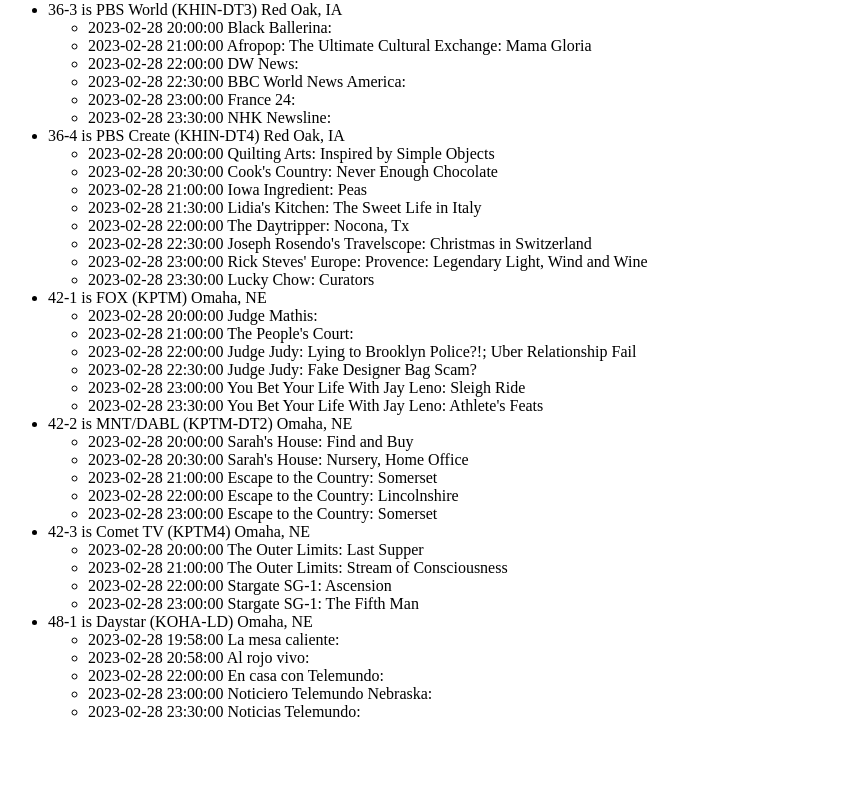
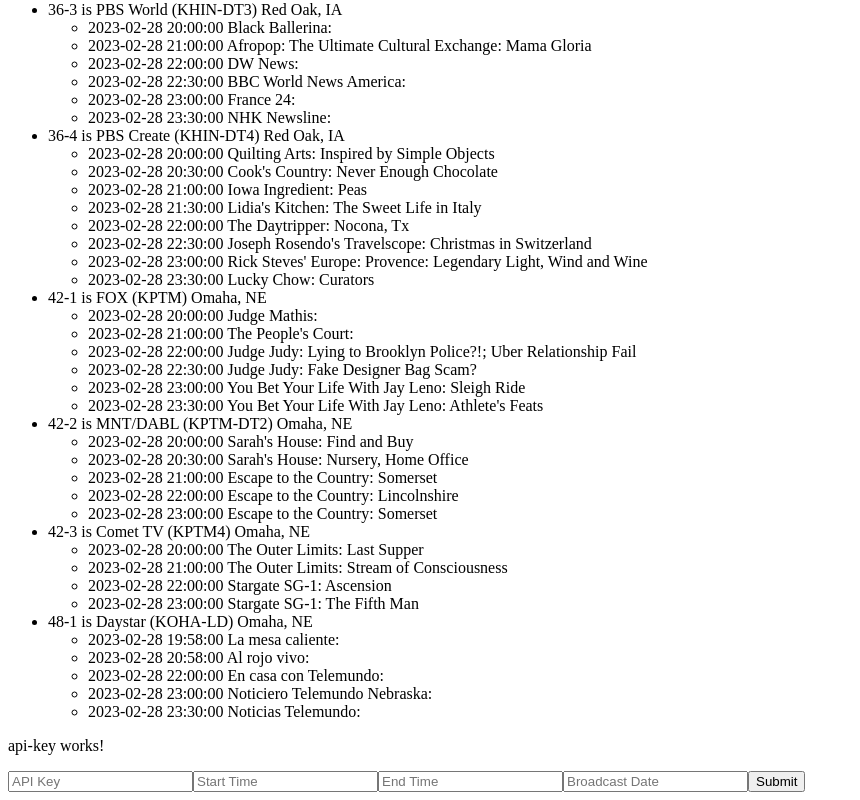
Before and after one commit to payne/tvMediaTable1, an Angular app: page /api in a window 1280 px wide. Before the commit this address led to /. Shown: the part 5142-5942 px from the top of the page, without its empty margins (0-860 px from the left). Before the commit the page ends 5879 px from the top, so only its background shows below. Built offline with nearby package versions, Linux system fonts and the light colour scheme.

Commit message:
New reactive form for getting api key and a route to reach it.

```diff
--- a/src/app/api-key/api-key.component.html
+++ b/src/app/api-key/api-key.component.html
@@ -1 +1,9 @@
 <p>api-key works!</p>
+
+<form [formGroup]="apiKeyForm" (ngSubmit)="onSubmit()">
+  <input type="text" formControlName="apiKey" placeholder="API Key">
+  <input type="text" formControlName="startTime" placeholder="Start Time">
+  <input type="text" formControlName="endTime" placeholder="End Time">
+  <input type="text" formControlName="broadcastDate" placeholder="Broadcast Date">
+  <button type="submit">Submit</button>
+</form>
--- a/src/app/api-key/api-key.component.ts
+++ b/src/app/api-key/api-key.component.ts
@@ -1,4 +1,5 @@
 import { Component } from '@angular/core';
+import { FormGroup, FormControl } from "@angular/forms";
 
 @Component({
   selector: 'app-api-key',
@@ -6,5 +7,28 @@
   styleUrls: ['./api-key.component.scss']
 })
 export class ApiKeyComponent {
+  // a reactive form with fields for api key, start time, and end time, and date, with a submit button
+  // store all of this information in a service
+  // the service will make the information available to the other components
+
+  apiKey: string = '';
+  startTime: string = '';
+  endTime: string = '';
+  broadcastDate: string = '';
+
+  apiKeyForm = new FormGroup({
+    apiKey: new FormControl(''),
+    startTime: new FormControl(''),
+    endTime: new FormControl(''),
+    broadcastDate: new FormControl('')
+  });
+
+
+  constructor() { }
+
+  onSubmit() {
+    console.log(this.apiKeyForm.value);
+    console.log(`That ^^^ is the value of the form`);
+  }
 
 }
--- a/src/app/app-routing.module.ts
+++ b/src/app/app-routing.module.ts
@@ -1,7 +1,12 @@
 import { NgModule } from '@angular/core';
 import { RouterModule, Routes } from '@angular/router';
+import { TvGrid1Component } from './tv-grid1/tv-grid1.component';
+import { ApiKeyComponent } from './api-key/api-key.component';
 
-const routes: Routes = [];
+const routes: Routes = [
+  { path: '', component: TvGrid1Component },
+  { path: 'api', component: ApiKeyComponent },
+];
 
 @NgModule({
   imports: [RouterModule.forRoot(routes)],
--- a/src/app/app.module.ts
+++ b/src/app/app.module.ts
@@ -5,6 +5,7 @@
 import { AppComponent } from './app.component';
 import { TvGrid1Component } from './tv-grid1/tv-grid1.component';
 import { ApiKeyComponent } from './api-key/api-key.component';
+import { ReactiveFormsModule} from "@angular/forms";
 
 @NgModule({
   declarations: [
@@ -14,7 +15,7 @@
   ],
   imports: [
     BrowserModule,
-    AppRoutingModule
+    AppRoutingModule, ReactiveFormsModule
   ],
   providers: [],
   bootstrap: [AppComponent]
```
